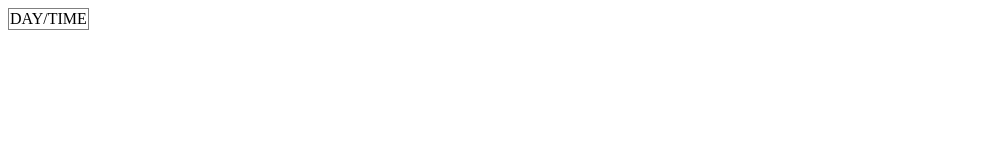
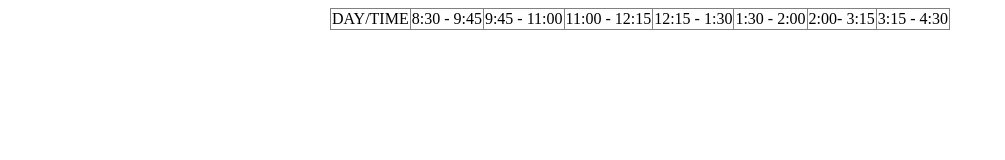
Before and after one commit to MahmudulHasan1211/fall-2024, a plain HTML site: page index.html in a window 1280 px wide. Shown: the whole page, without its empty margins (0-1005 px from the left). Drawn offline with Linux system fonts and the light colour scheme.

Commit message:
time updated

```diff
--- a/index.html
+++ b/index.html
@@ -7,6 +7,10 @@
     <style>
         table{
             border-collapse: collapse;
+            margin: auto auto;
+        }
+        td{
+            tex
         }
     </style>
 </head>
@@ -14,6 +18,13 @@
     <table border="1">
         <tr>
             <td>DAY/TIME</td>
+            <td>8:30 - 9:45 </td>
+            <td>9:45 - 11:00</td>
+            <td>11:00 - 12:15 </td>
+            <td>12:15 - 1:30 </td>
+            <td>1:30 - 2:00 </td>
+            <td>2:00- 3:15 </td>
+            <td>3:15 - 4:30 </td>
         </tr>
     </table>
 </body>
```
